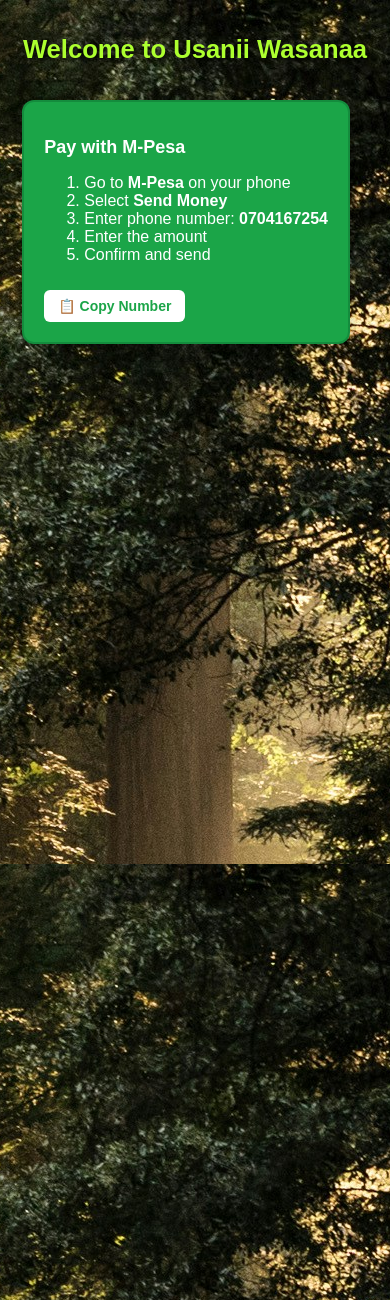
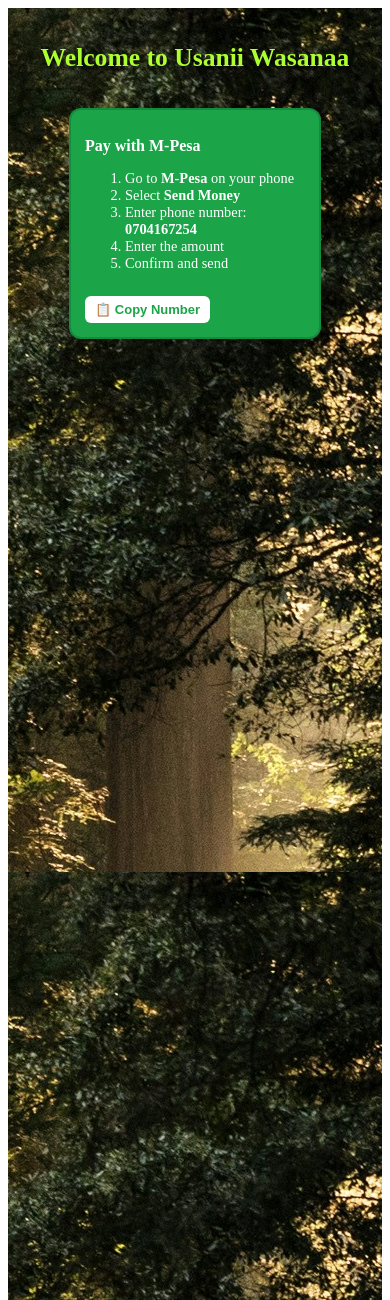
Before and after one commit to jasonwhat78-png/trx, a Flask app: page / in a window 390 px wide. Shown: the top 1300 px of the page. Run offline with Flask 3, Linux system fonts and the light colour scheme.

Commit message:
Update style.css

```diff
--- a/static/style.css
+++ b/static/style.css
@@ -1,26 +1,3 @@
-body {
-  margin: 0;
-  padding: 0;
-  font-family: Arial, sans-serif;
-}
-
-/* Background styling with repeating vertical image */
-.bg {
-  min-height: 100vh;
-  background-image: url("/static/frst.jpeg");
-  background-color: #0f3e1e;
-
-  background-repeat: repeat-y;        /* Repeat vertically */
-  background-attachment: scroll;      /* Scrolls with content */
-  background-size: auto;              /* Use image's original size */
-
-  position: relative;
-
-  display: flex;
-  flex-direction: column;
-  align-items: center;
-}
-
 /* Welcome text */
 .welcome-text {
   color: greenyellow;
@@ -31,17 +8,29 @@
   padding: 20px;
 }
 
+/* Background styling */
+.bg {
+  min-height: 100vh;
+  background-image: url("/static/frst.jpeg");
+  background-color: #0f3e1e;
+  background-repeat: repeat-y;
+  background-attachment: scroll;
+  background-size: auto;
+  position: relative;
+  display: flex;
+  flex-direction: column;
+  align-items: center;
+}
+
 /* Mpesa box styles */
 .mpesa-box {
   position: absolute;
   top: 100px;
   right: 40px;
-
   background: #1ba548;
   border: 2px solid #148c3d;
   padding: 20px;
   border-radius: 12px;
-
   color: white;
   text-align: left;
   max-width: 300px;
@@ -84,4 +73,29 @@
   }
 
   .mpesa-box {
-    pos
+    top: 80px;
+    right: 20px;
+    max-width: 250px;
+    padding: 16px;
+  }
+}
+
+/* Mobile view */
+@media (max-width: 600px) {
+  .mpesa-box {
+    position: static;
+    margin: 20px auto;
+    max-width: 220px;
+    padding: 14px;
+    font-size: 0.9em;
+  }
+
+  .mpesa-box h2 {
+    font-size: 16px;
+  }
+
+  .mpesa-box button {
+    font-size: 13px;
+    padding: 6px 10px;
+  }
+}
```
